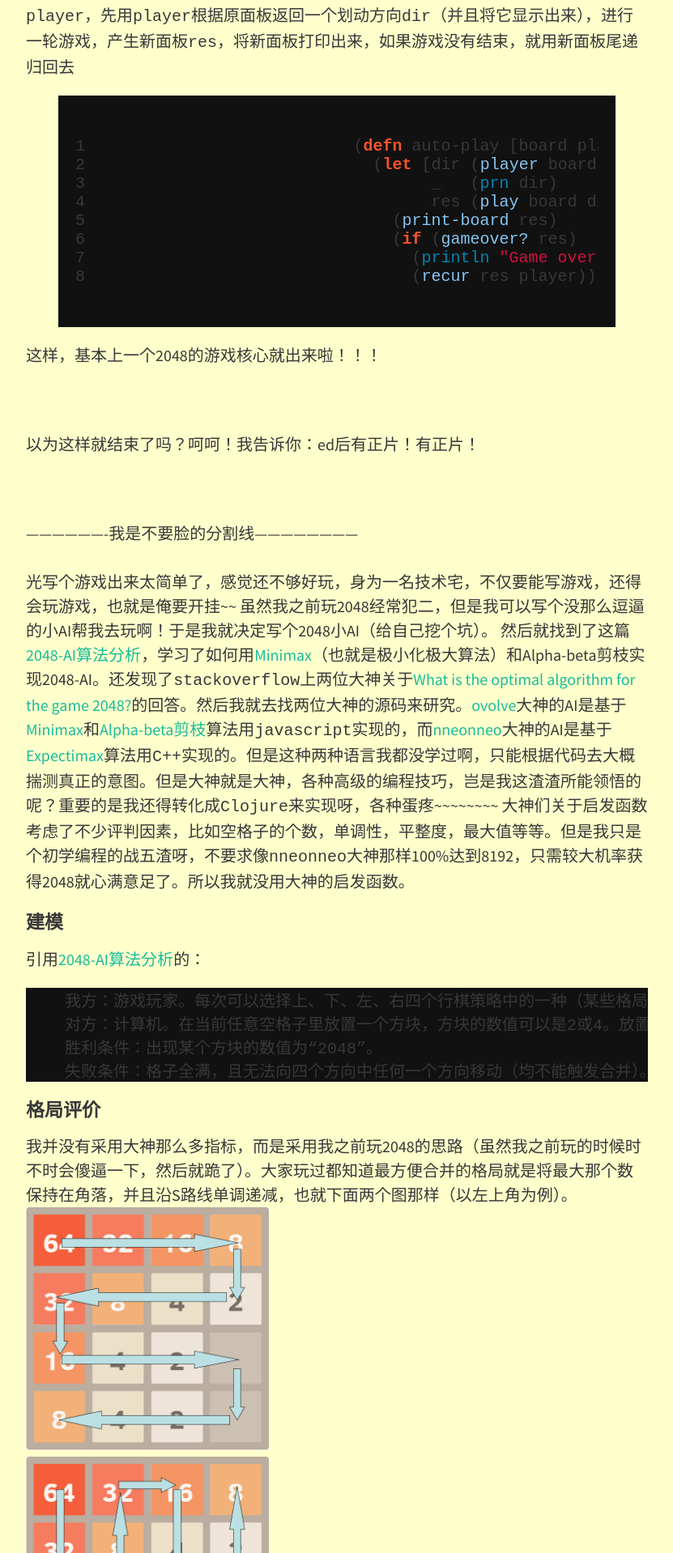
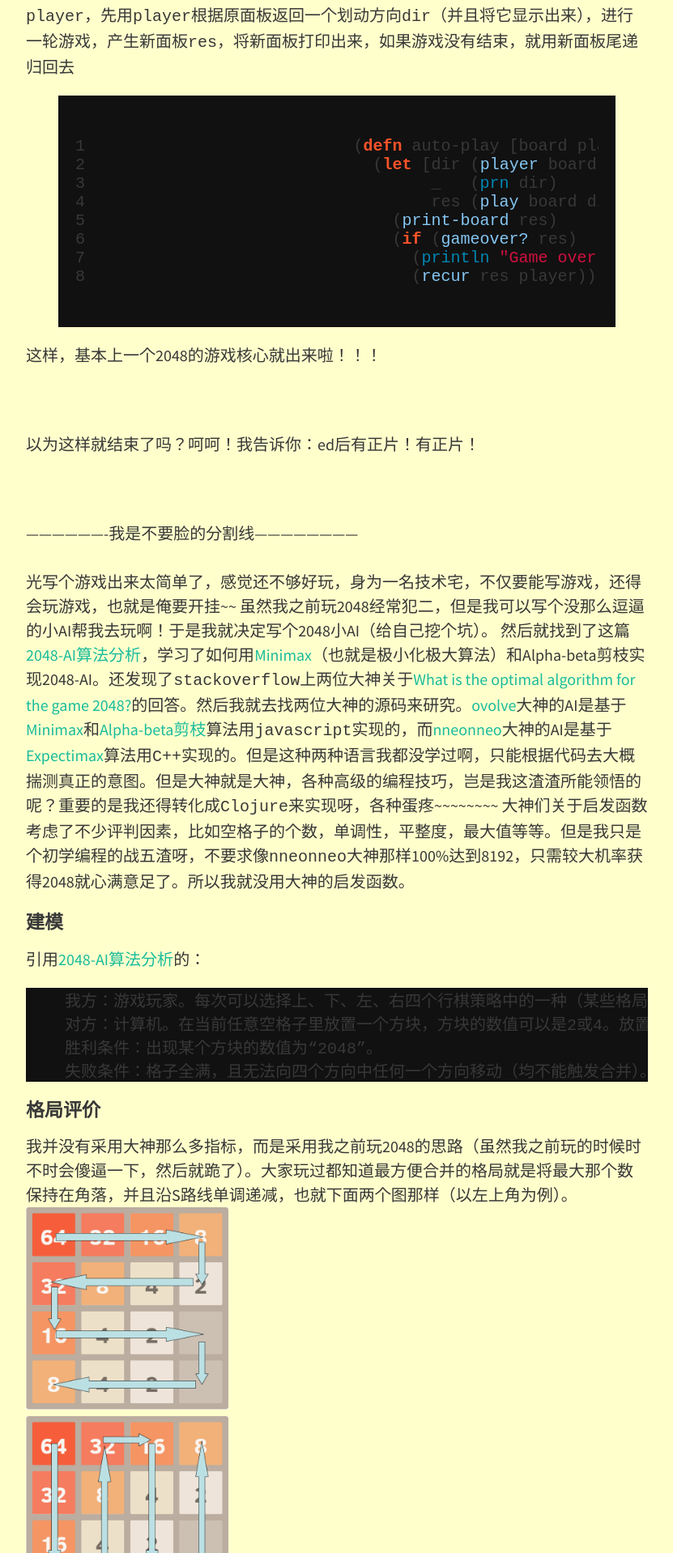
Before and after one commit to ChuitoChan/ChuitoChan.github.io, a Jekyll site: the page built from _posts/2015-08-10-2048-in-clojure.md, in a window 1280 px wide. Shown: the part 4482-6400 px from the top of the page at 81% size, without its empty margins (224-1055 px from the left). Built offline with Jekyll 4.4.1, drawn with Linux system fonts in a browser that asks for light colours; nearby versions of some CDN libraries.

Commit message:
Update 2015-08-10-2048-in-clojure.md

```diff
--- a/_posts/2015-08-10-2048-in-clojure.md
+++ b/_posts/2015-08-10-2048-in-clojure.md
@@ -171,8 +171,9 @@
 
 #### 格局评价
 我并没有采用大神那么多指标，而是采用我之前玩2048的思路（虽然我之前玩的时候时不时会傻逼一下，然后就跪了）。大家玩过都知道最方便合并的格局就是将最大那个数保持在角落，并且沿S路线单调递减，也就下面两个图那样（以左上角为例）。
-<img src="/img/2048_row.png" alt="横向S路线" title="横向S路线" width="300" />
-<img src="/img/2048_col.png" alt="纵向S路线" title="纵向S路线" width="300" />
+<img src="/img/2048_row.png" alt="横向S路线" title="横向S路线" width="250" />
+<img src="/img/2048_col.png" alt="纵向S路线" title="纵向S路线" width="250" />
+<br>
 为了让格子随着S路线单调递减，将评价函数定义为S路线上格子的值与一个等比数列（公比0 < p < 1）对应的项的乘积之和。
 
 在计算机回合，由于计算机放置方块后，评价函数的值肯定是增加的，因此这个时候的评价会有所不同。想了想玩游戏时候的情况，最蛋疼应该是在那条单调递减路线中间被电脑强插了一个“2”，破坏了整体的单调性。所以我将计算机回合的操作统一定为在评价分数最高的那条路线上找到最靠前的空格子并且插入一个“2”.这样做的结果就是省去了不少电脑回合对评价函数的计算。
```
